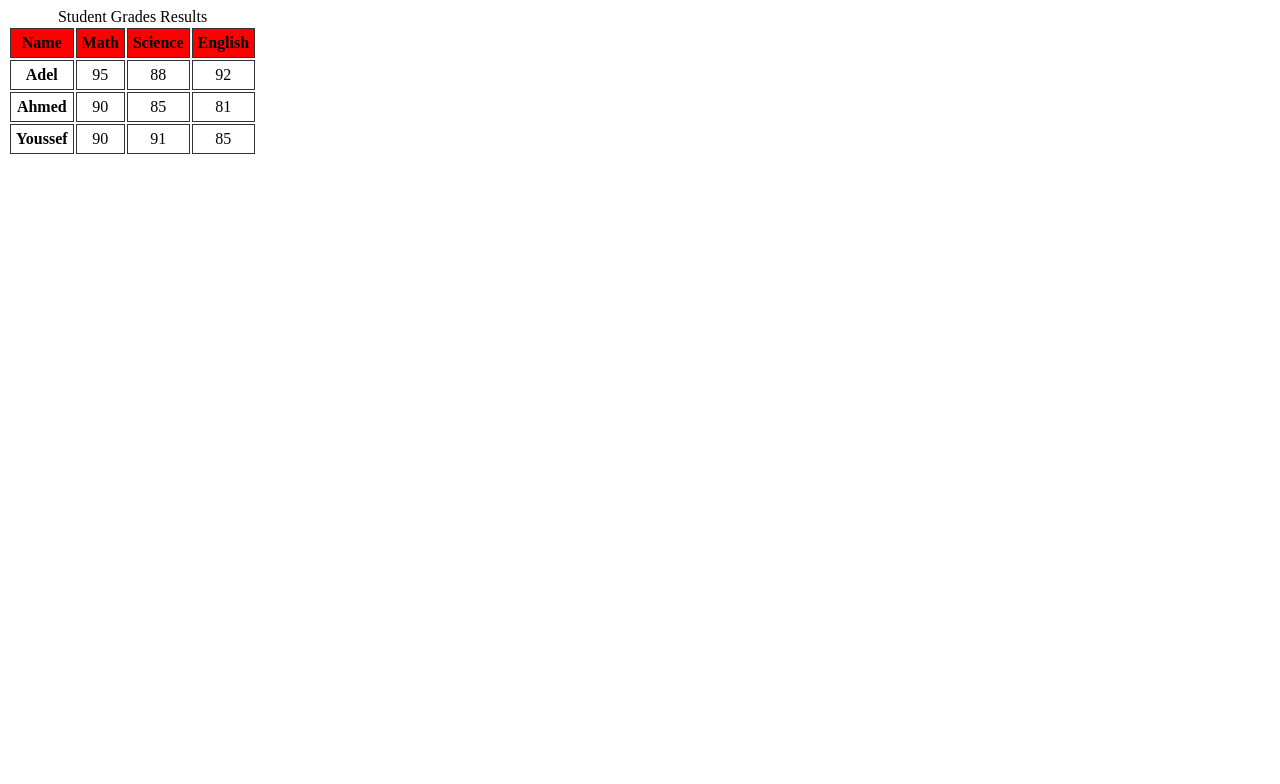
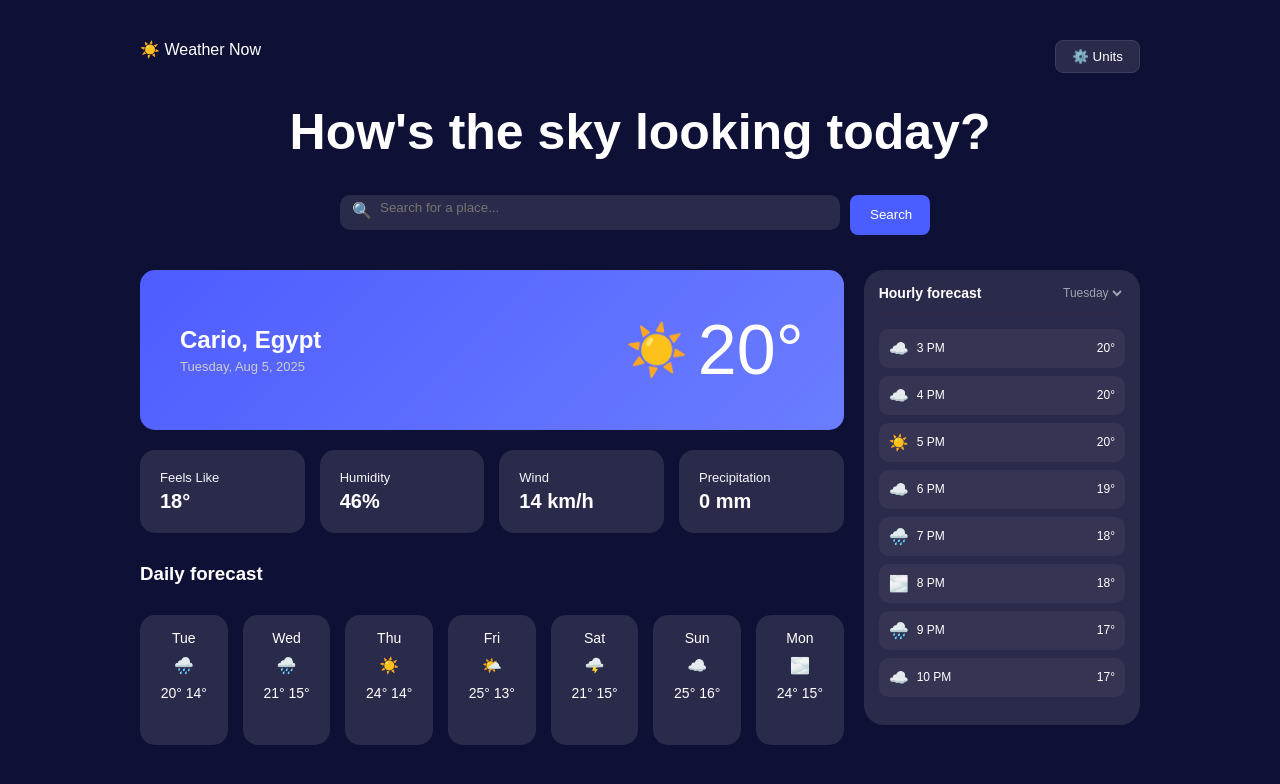
Before and after one commit to adelwalid765/CAI4_SWD2_S1-Adel-waleed-adel-, a plain HTML site: page task2.html in a window 1280 px wide. Drawn offline with Linux system fonts and the light colour scheme.

Commit message:
Add files via upload

```diff
--- /dev/null
+++ b/task2.css
@@ -0,0 +1,239 @@
+body {
+    background-color: #0f1035;
+    color: #ffffff;
+    font-family: Arial, sans-serif;
+    margin: 0;
+    padding: 40px;
+    display: flex;
+    justify-content: center;
+}
+
+.container {
+    width: 1000px;
+}
+
+
+.navbar {
+    display: flex;
+    justify-content: space-between;
+    margin-bottom: 30px;
+}
+
+.units-btn {
+    background: #2a2a4a;
+    color: white;
+    border: 1px solid #3d3d5c;
+    padding: 8px 16px;
+    border-radius: 8px;
+    cursor: pointer;
+}
+
+h1 {
+    margin-top: 30px;
+    text-align: center;
+    font-size: 50px;
+}
+
+.search-container {
+    position: relative;
+    width: 500px;
+    margin-bottom: 40px;
+    margin-right: 10px;
+    margin-left: 200px;
+}
+
+.search-container input {
+    width: 100%;
+    padding: 5px 5px 15px 40px;
+    background: #2a2a4a;
+    border: none;
+    border-radius: 10px;
+    color: white;
+
+}
+
+.search-icon {
+    position: absolute;
+    left: 12px;
+    top: 45%;
+    transform: translateY(-50%);
+    color: #9ca3af;
+}
+
+.search-btn {
+    transition: transform 0.5s ease;
+    background: #4a5dff;
+    color: white;
+    border: none;
+    padding: 8px 20px;
+    border-radius: 8px;
+    cursor: pointer;
+    width: 80px;
+    height: 40px;
+}
+.search-btn:hover{
+    transform: translateY(50%);
+}
+.flex5 {
+    display: flex;
+    gap: -5px;
+}
+
+.layout-grid {
+    display: flex;
+    gap: 20px;
+}
+
+.content-left {
+    flex: 2;
+}
+
+.main-weather-card {
+    position: relative;
+    background: linear-gradient(135deg, #4f5cff 0%, #6b7dff 100%);
+    padding: 40px;
+    border-radius: 15px;
+    display: flex;
+    justify-content: space-between;
+    align-items: center;
+    margin-bottom: 20px;
+    overflow: hidden;
+}
+
+.city-details {
+    font-size: 13px;
+}
+
+.city-details h2 {
+    margin: 0;
+    font-size: 24px;
+    margin-bottom: 5px;
+}
+
+.city-details p {
+    margin: 0;
+    color: #ccc;
+}
+
+.temp-box {
+    display: flex;
+    align-items: center;
+    gap: 10px;
+}
+
+.weather-icon {
+    font-size: 50px;
+}
+
+.temp-number {
+    font-size: 70px;
+}
+
+.stats-container {
+    display: flex;
+    gap: 15px;
+    margin-bottom: 30px;
+}
+
+.stat-box {
+    background: #2a2a4a;
+    padding: 20px;
+    border-radius: 15px;
+    flex: 1;
+    line-height: -100px;
+
+}
+
+.stat-box span {
+    color: #f4f6f9;
+    display: block;
+    font-size: 13px;
+    margin-bottom: 5px;
+}
+
+.stat-box strong {
+    font-size: 20px;
+    font-weight: bold;
+}
+
+.daily-grid {
+    display: flex;
+    gap: 15px;
+    margin-top: 30px;;
+}
+
+.day-card {
+    background: #2a2a4a;
+    padding: 15px;
+    border-radius: 15px;
+    flex: 1;
+    text-align: center;
+    display: flex;
+    flex-direction: column;
+    align-items: center;
+    gap: 10px;
+    height: 100px;
+}
+
+.day-card span {
+    display: block;
+    font-size: 14px;
+    color: #ffffff;
+}
+
+.hourly-sidebar {
+    flex: 0.7;
+    background: #2a2a4a;
+    padding: 15px;
+    border-radius: 20px;
+    height: 425px;
+}
+
+.sidebar-header {
+    display: flex;
+    justify-content: space-between;
+    align-items: center;
+    margin-bottom: 15px;
+    padding-bottom: 12px;
+    border-bottom: 1px solid rgba(123, 21, 21, 0.1);
+}
+
+.sidebar-header span {
+    font-size: 14px;
+    font-weight: bold;
+}
+
+.sidebar-header select {
+    background: transparent;
+    color: #9ca3af;
+    border: none;
+    cursor: pointer;
+    font-size: 12px;
+}
+
+.hour-item {
+    display: flex;
+    justify-content: space-between;
+    align-items: center;
+    padding: 10px;
+    background: rgba(255, 255, 255, 0.05);
+    border-radius: 10px;
+    margin-bottom: 8px;
+    gap: 8px;
+}
+
+.hour-item span:first-child {
+    font-size: 16px;
+}
+
+.hour-item span:nth-child(2) {
+    flex: 1;
+    font-size: 12px;
+    color: #ffffff;
+}
+
+.hour-item span:last-child {
+    font-size: 12px;
+    color: #ffffff;
+    margin-left: auto;
+}
--- a/task2.html
+++ b/task2.html
@@ -1,59 +1,122 @@
-<!DOCTYPE html>
-<html lang="en">
-<head>
-    <meta charset="UTF-8">
-    <meta name="viewport" content="width=device-width, initial-scale=1.0">
-    <title>Student Grades Table</title>
+<!doctype html>
+<html lang="en" dir="ltr">
+  <head>
+    <meta charset="UTF-8" />
+    <meta name="viewport" content="width=device-width, initial-scale=1.0" />
+    <title>Weather Now</title>
+    <link rel="stylesheet" href="task2.css" />
+  </head>
+  <body>
+    <div class="container">
+      <header class="navbar">
+        <div class="logo">☀️ Weather Now</div>
+        <button class="units-btn">⚙️ Units</button>
+      </header>
 
-    <style>
-        th, td
-        {
-            border: 1px solid #333;
-            padding: 5px;
-            text-align: center;
-        }
+      <main>
+        <h1>How's the sky looking today?</h1>
+        <div class="flex5">
+          <div class="search-container">
+            <span class="search-icon">🔍</span>
+            <input type="search" placeholder="Search for a place..." />
+          </div>
+          <button class="search-btn">Search</button>
+        </div>
 
-        thead
-        {
-            background-color: red;
-        }
+        <div class="layout-grid">
+          <div class="content-left">
+            <div class="main-weather-card">
+              <div class="city-details">
+                <h2>Cario, Egypt</h2>
+                <p>Tuesday, Aug 5, 2025</p>
+              </div>
 
+              <div class="temp-box">
+                <span class="weather-icon">☀️</span>
+                <span class="temp-number">20°</span>
+              </div>
+            </div>
 
-    </style>
+            <div class="stats-container">
+              <div class="stat-box">
+                <span>Feels Like</span><strong>18°</strong>
+              </div>
+              <div class="stat-box">
+                <span>Humidity</span><strong>46%</strong>
+              </div>
+              <div class="stat-box">
+                <span>Wind</span><strong>14 km/h</strong>
+              </div>
+              <div class="stat-box">
+                <span>Precipitation</span><strong>0 mm</strong>
+              </div>
+            </div>
 
-</head>
-<body>
+            <section class="daily-section">
+              <h3>Daily forecast</h3>
+              <div class="daily-grid">
+                <div class="day-card">
+                  <span>Tue</span>🌧️<span>20° 14°</span>
+                </div>
+                <div class="day-card">
+                  <span>Wed</span>🌧️<span>21° 15°</span>
+                </div>
+                <div class="day-card">
+                  <span>Thu</span>☀️<span>24° 14°</span>
+                </div>
+                <div class="day-card">
+                  <span>Fri</span>🌤️<span>25° 13°</span>
+                </div>
+                <div class="day-card">
+                  <span>Sat</span>🌩️<span>21° 15°</span>
+                </div>
+                <div class="day-card">
+                  <span>Sun</span>☁️<span>25° 16°</span>
+                </div>
+                <div class="day-card">
+                  <span>Mon</span>🌫️<span>24° 15°</span>
+                </div>
+              </div>
+            </section>
+          </div>
 
-    <table>
-        <caption>Student Grades Results</caption>
-        <thead>
-            <tr>
-                <th>Name</th>
-                <th>Math</th>
-                <th>Science</th>
-                <th>English</th>
-            </tr>
-        </thead>
-        <tbody>
-            <tr>
-                <th>Adel</th>
-                <td>95</td>
-                <td>88</td>
-                <td>92</td>
-            </tr>
-            <tr>
-                <th>Ahmed</th>
-                <td>90</td>
-                <td>85</td>
-                <td>81</td>
-            </tr>
-            <tr>
-                <th>Youssef</th>
-                <td>90</td>
-                <td>91</td>
-                <td>85</td>
-            </tr>
-        </tbody>
-    </table>
-</body>
+          <aside class="hourly-sidebar">
+            <div class="sidebar-header">
+              <span>Hourly forecast</span>
+              <select>
+                <option>Tuesday</option>
+                <option>sunday</option>
+              </select>
+            </div>
+            <div class="hourly-list">
+              <div class="hour-item">
+                <span>☁️</span><span>3 PM</span><span>20°</span>
+              </div>
+              <div class="hour-item">
+                <span>☁️</span><span>4 PM</span><span>20°</span>
+              </div>
+              <div class="hour-item">
+                <span>☀️</span><span>5 PM</span><span>20°</span>
+              </div>
+              <div class="hour-item">
+                <span>☁️</span><span>6 PM</span><span>19°</span>
+              </div>
+              <div class="hour-item">
+                <span>🌧️</span><span>7 PM</span><span>18°</span>
+              </div>
+              <div class="hour-item">
+                <span>🌫️</span><span>8 PM</span><span>18°</span>
+              </div>
+              <div class="hour-item">
+                <span>🌧️</span><span>9 PM</span><span>17°</span>
+              </div>
+              <div class="hour-item">
+                <span>☁️</span><span>10 PM</span><span>17°</span>
+              </div>
+            </div>
+          </aside>
+        </div>
+      </main>
+    </div>
+  </body>
 </html>
```
